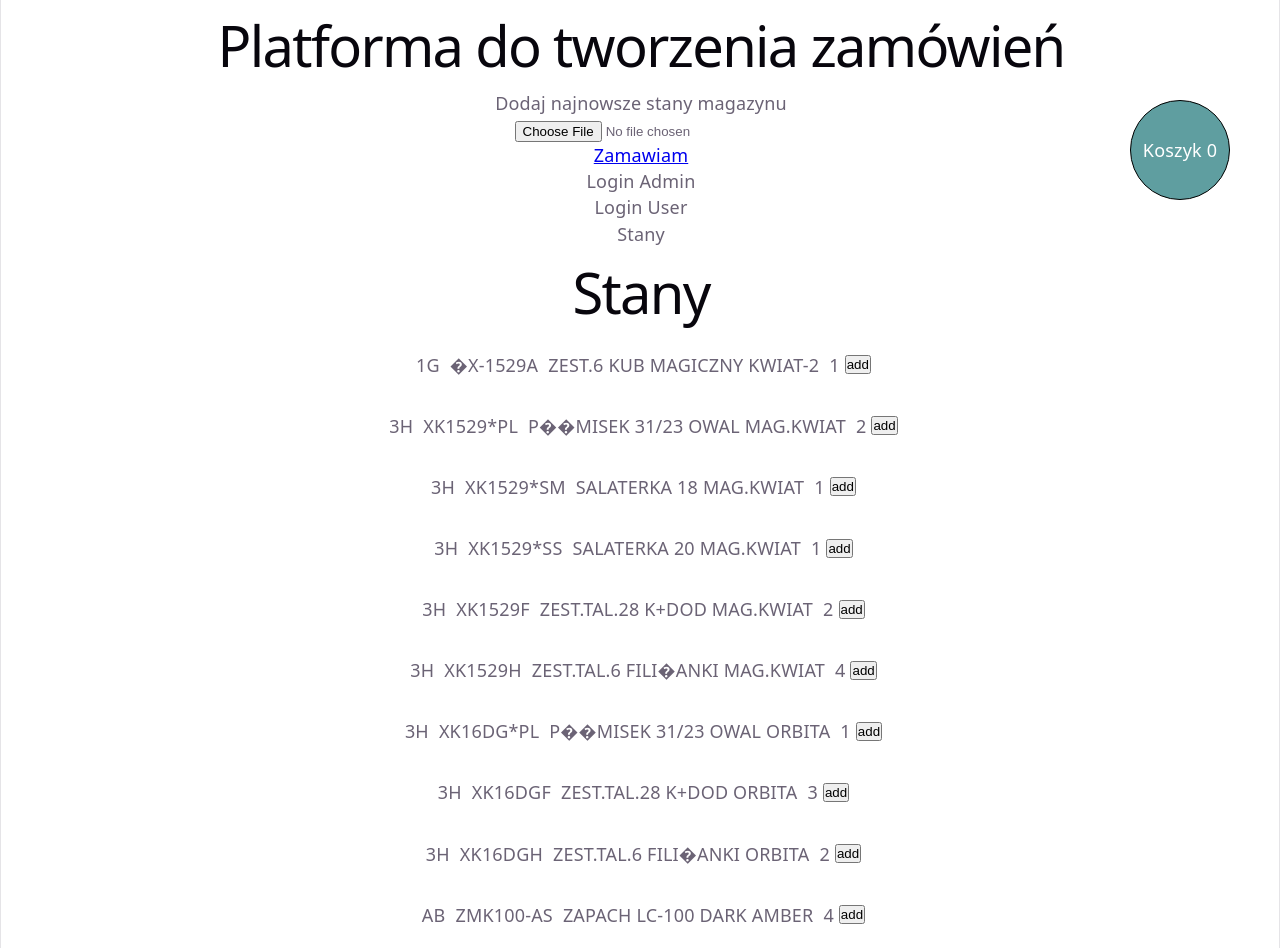
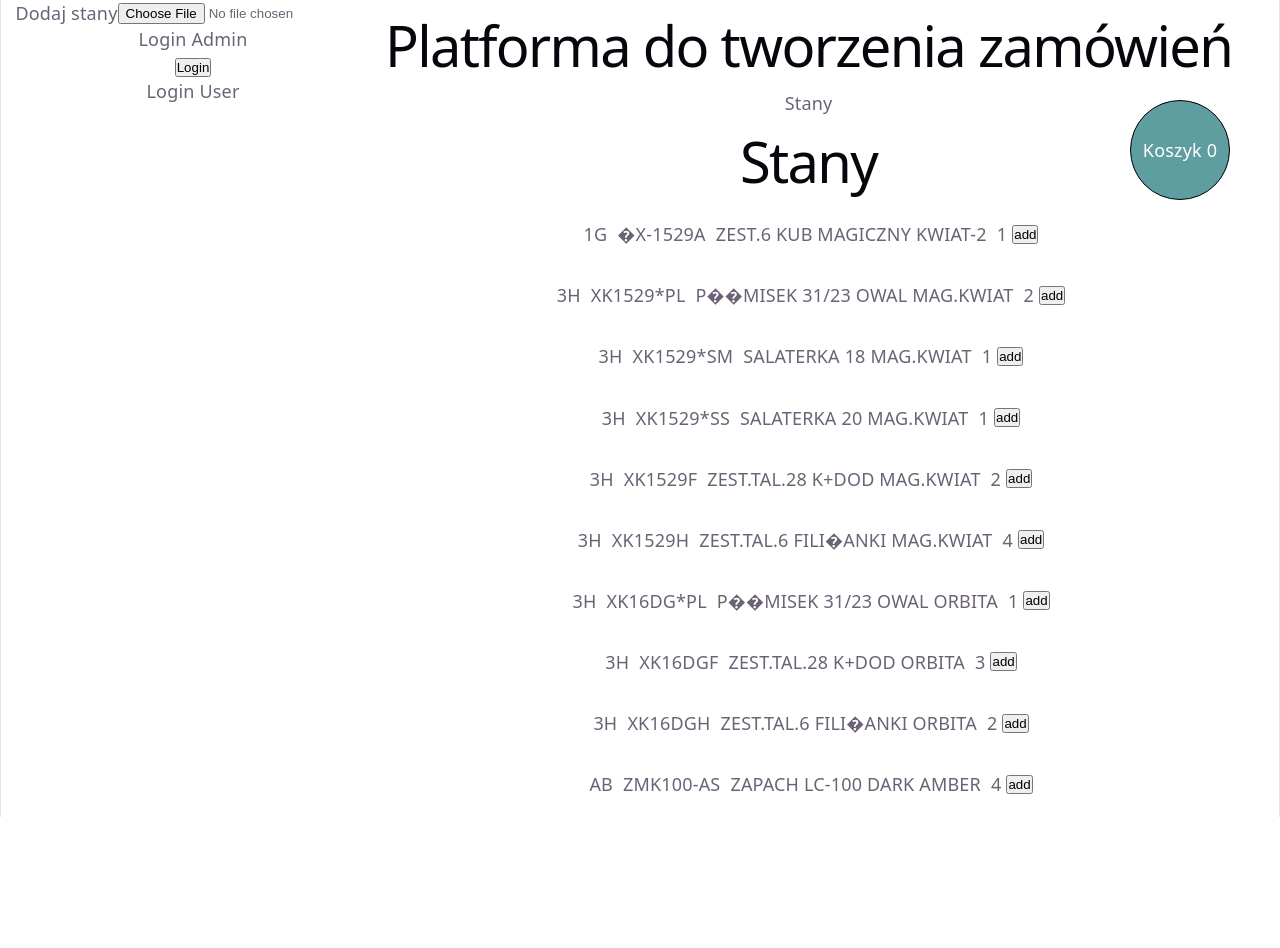
Before and after one commit to marcinoles87/orderApp, a React (Vite) app: page / in a window 1280 px wide. After the commit the page ends 817 px from the top, so only its background shows below. Built offline with nearby package versions, Linux system fonts and the light colour scheme.

Commit message:
add zamowienie

```diff
--- a/src/App.css
+++ b/src/App.css
@@ -5,7 +5,17 @@
 }
 
 .app-container{
+  display: flex;
+  flex-direction: row;
   width: 100vw;
+}
+
+/*left container*/
+
+.panel-left-container{
+  display: flex;
+  flex-direction: column;
+  width: 30vw;
 }
 
 .koszyk-container{
--- a/src/App.jsx
+++ b/src/App.jsx
@@ -30,42 +30,48 @@ function App() {
 
      reader.readAsText(file)
 
-
-
-     console.log(text)
-
-
   }
 
   return (
     <div className='app-container'>
       <BrowserRouter>
-      <h1>Platforma do tworzenia zamówień</h1>
 
-        <div>
-          <p>Dodaj najnowsze stany magazynu</p>
+      <div className="panel-left-container">
+
+         <div className="stany-container">
+          <p>Dodaj stany </p>
           <input type="file"  id="fileUpload" onChange={ (e) => handleUploadFile(e)}/>
         </div>
 
-
-        <Link to={'zamowienie'}>Zamawiam</Link>
-        <Koszyk koszyk={koszyk}></Koszyk>
-
-
-        <div>
+         <div className="admin-container">
           <p>Login Admin</p>
+          <button>Login</button>
         </div>
 
-        <div>
+        <div className="user-container">
           <p>Login User</p>
         </div>
 
+      </div>
 
+
+
+
+
+
+
+
+      <div className="panel-right-container">
+              <h1>Platforma do tworzenia zamówień</h1>
+
+        <Koszyk koszyk={koszyk}></Koszyk>
 
         <Routes>
           <Route path="*" element={<Main text={text} setKoszyk={setKoszyk}></Main>} ></Route>
           <Route path="zamowienie" element={<Zamowienie koszyk={koszyk}></Zamowienie>}></Route>
         </Routes>
+      </div>
+
 
      </BrowserRouter>
     </div>
```
